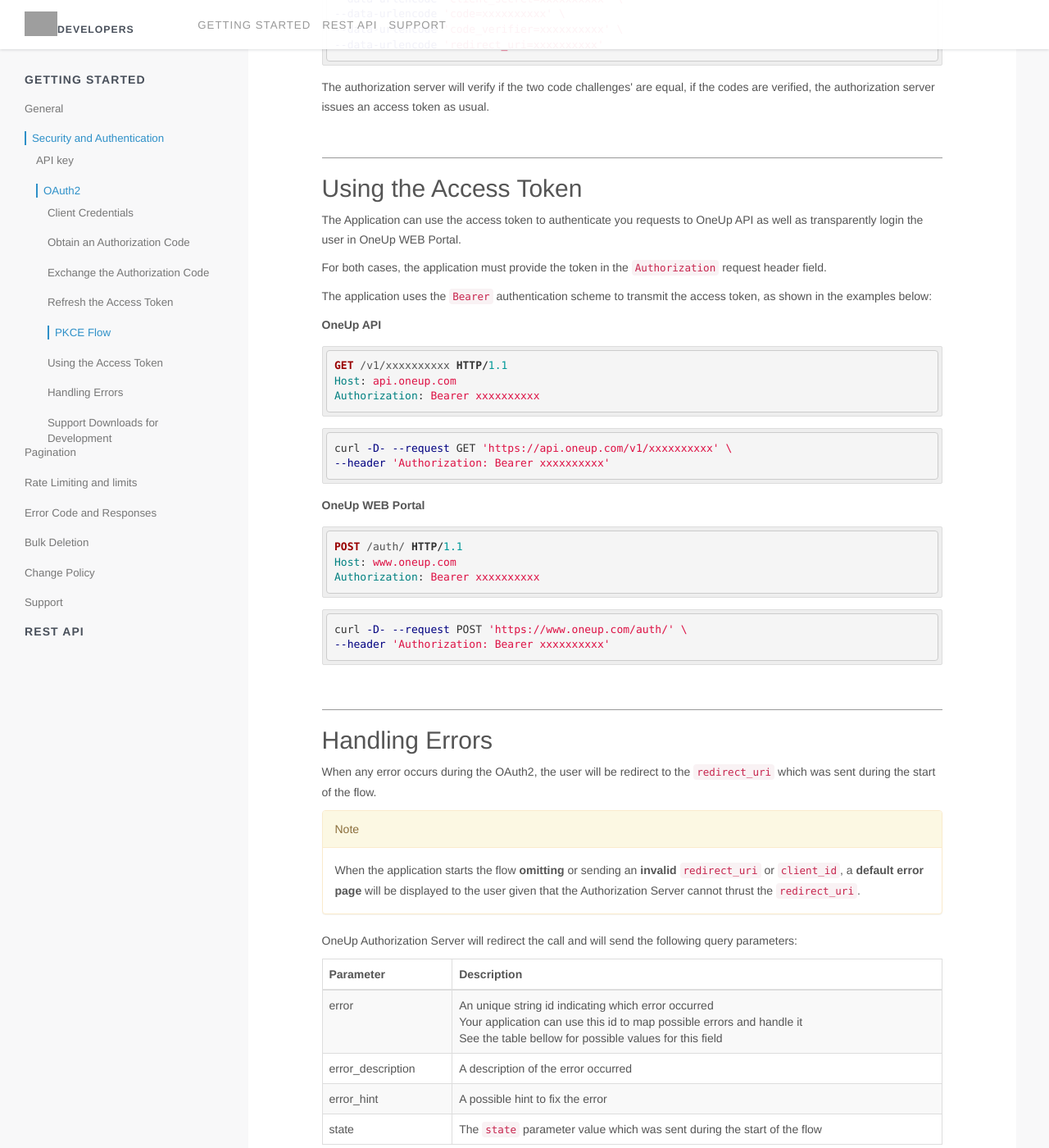
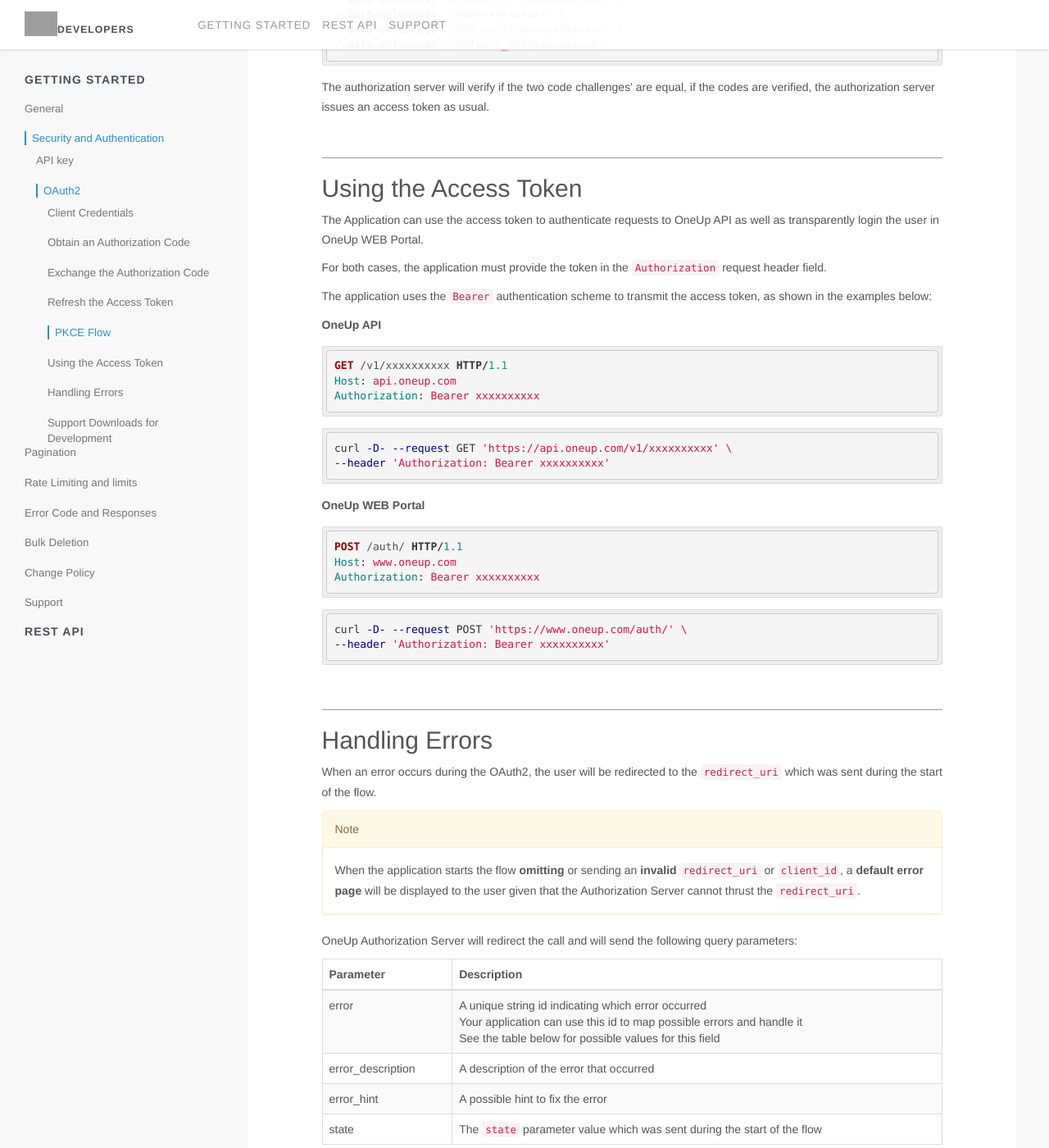
Before and after one commit to myERP/myerp.github.io, a Jekyll site: the page built from index.html, in a window 1280 px wide and 1400 px high, scrolled down 10239 px. Shown: the whole window at 82% size. Built offline with Jekyll 4.4.1, drawn with Linux system fonts in a browser that asks for light colours; nearby versions of some CDN libraries; Markdown is read by kramdown in place of the engine named in the settings; a style sheet for code colours, icons or effects is not loaded; grey boxes are pictures that could not be loaded.

Commit message:
text revision.

```diff
--- a/_includes/1.0/overview/security/oauth2/errors.html
+++ b/_includes/1.0/overview/security/oauth2/errors.html
@@ -2,7 +2,7 @@
 
     <h2>Handling Errors</h2>
 
-    <p>When any error occurs during the OAuth2, the user will be redirect to the <code>redirect_uri</code> which was sent during the start of the flow.</p>
+    <p>When an error occurs during the OAuth2, the user will be redirected to the <code>redirect_uri</code> which was sent during the start of the flow.</p>
 
     <div class="panel panel-warning">
         <div class="panel-heading">Note</div>
@@ -24,13 +24,13 @@
         <tbody>
             <tr>
                 <td>error</td>
-                <td>An unique string id indicating which error occurred<br>
+                <td>A unique string id indicating which error occurred<br>
                     Your application can use this id to map possible errors and handle it<br>
-                    See the table bellow for possible values for this field</td>
+                    See the table below for possible values for this field</td>
             </tr>
             <tr>
                 <td>error_description</td>
-                <td>A description of the error occurred</td>
+                <td>A description of the error that occurred</td>
             </tr>
             <tr>
                 <td>error_hint</td>
--- a/_includes/1.0/overview/security/oauth2/using.html
+++ b/_includes/1.0/overview/security/oauth2/using.html
@@ -2,7 +2,7 @@
 
     <h2>Using the Access Token</h2>
 
-    <p>The Application can use the access token to authenticate you requests to OneUp API as well as transparently login the user in OneUp WEB Portal.</p>
+    <p>The Application can use the access token to authenticate requests to OneUp API as well as transparently login the user in OneUp WEB Portal.</p>
 
     <p>For both cases, the application must provide the token in the <code>Authorization</code> request header field.</p>
 
```
